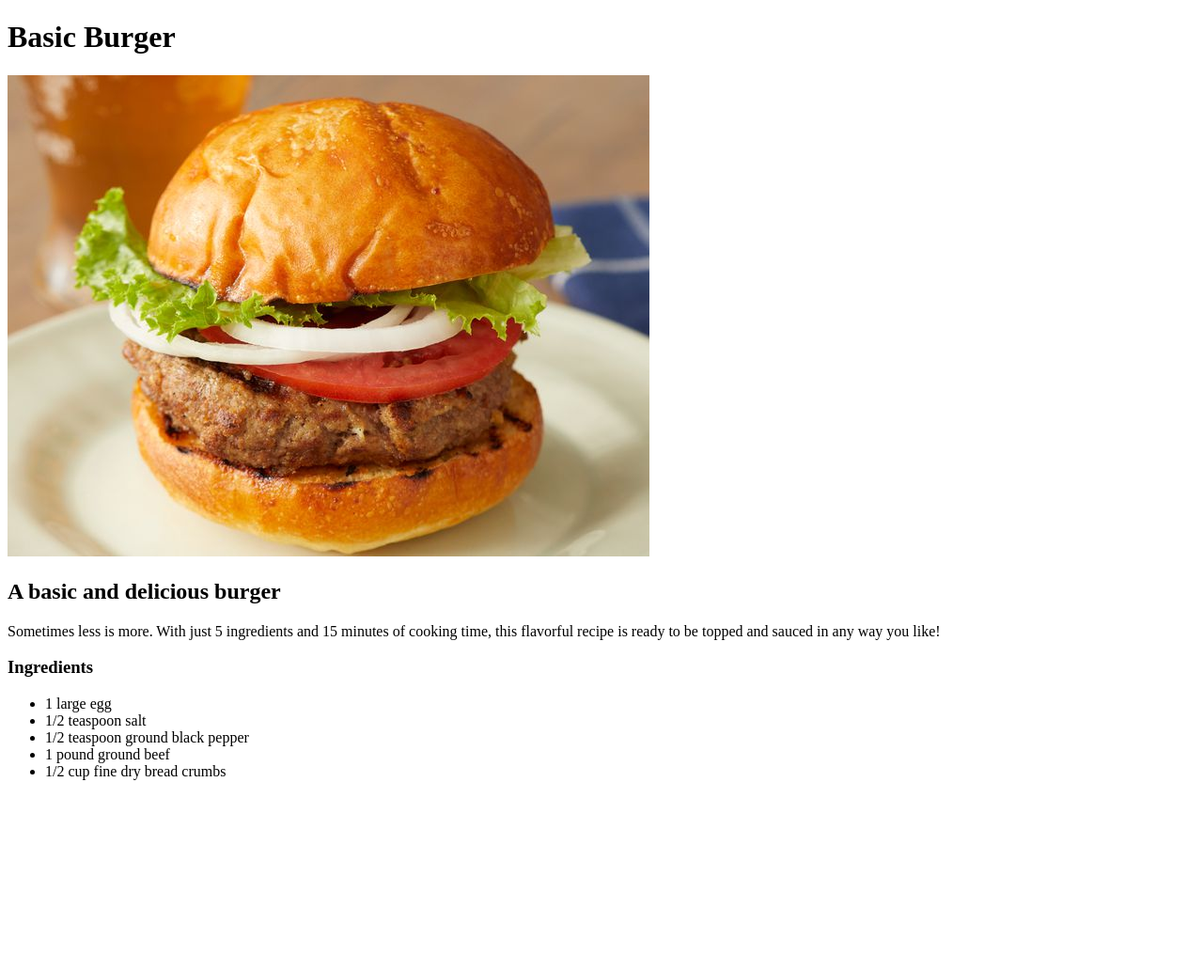
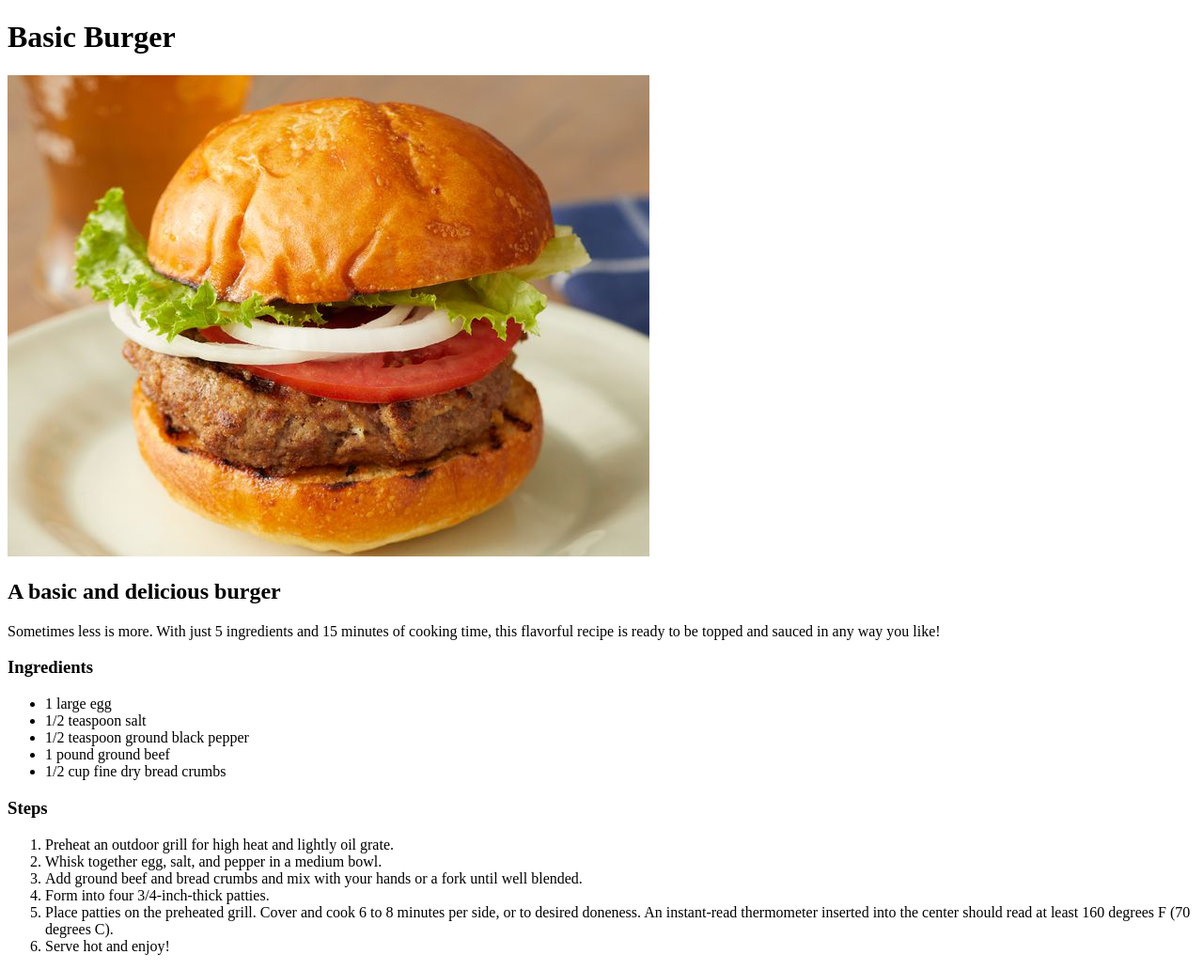
Before and after one commit to tha-dan/odin-recipes, a plain HTML site: page recipes/burger.html in a window 1280 px wide. Shown: the whole page at 94% size. Before the commit the page ends 846 px from the top, so only its background shows below. Drawn offline with Linux system fonts and the light colour scheme.

Commit message:
Add recipe content
Add orderd list - steps for recipes

```diff
--- a/recipes/burger.html
+++ b/recipes/burger.html
@@ -22,5 +22,21 @@
       <li>1 pound ground beef</li>
       <li>1/2 cup fine dry bread crumbs</li>
     </ul>
+    <h3>Steps</h3>
+    <ol>
+      <li>Preheat an outdoor grill for high heat and lightly oil grate.</li>
+      <li>Whisk together egg, salt, and pepper in a medium bowl.</li>
+      <li>
+        Add ground beef and bread crumbs and mix with your hands or a fork until
+        well blended.
+      </li>
+      <li>Form into four 3/4-inch-thick patties.</li>
+      <li>
+        Place patties on the preheated grill. Cover and cook 6 to 8 minutes per
+        side, or to desired doneness. An instant-read thermometer inserted into
+        the center should read at least 160 degrees F (70 degrees C).
+      </li>
+      <li>Serve hot and enjoy!</li>
+    </ol>
   </body>
 </html>
```
Also changed, not shown: recipes/pizza.html (+21 -0 lines), recipes/spaghetti.html (+18 -0 lines).
